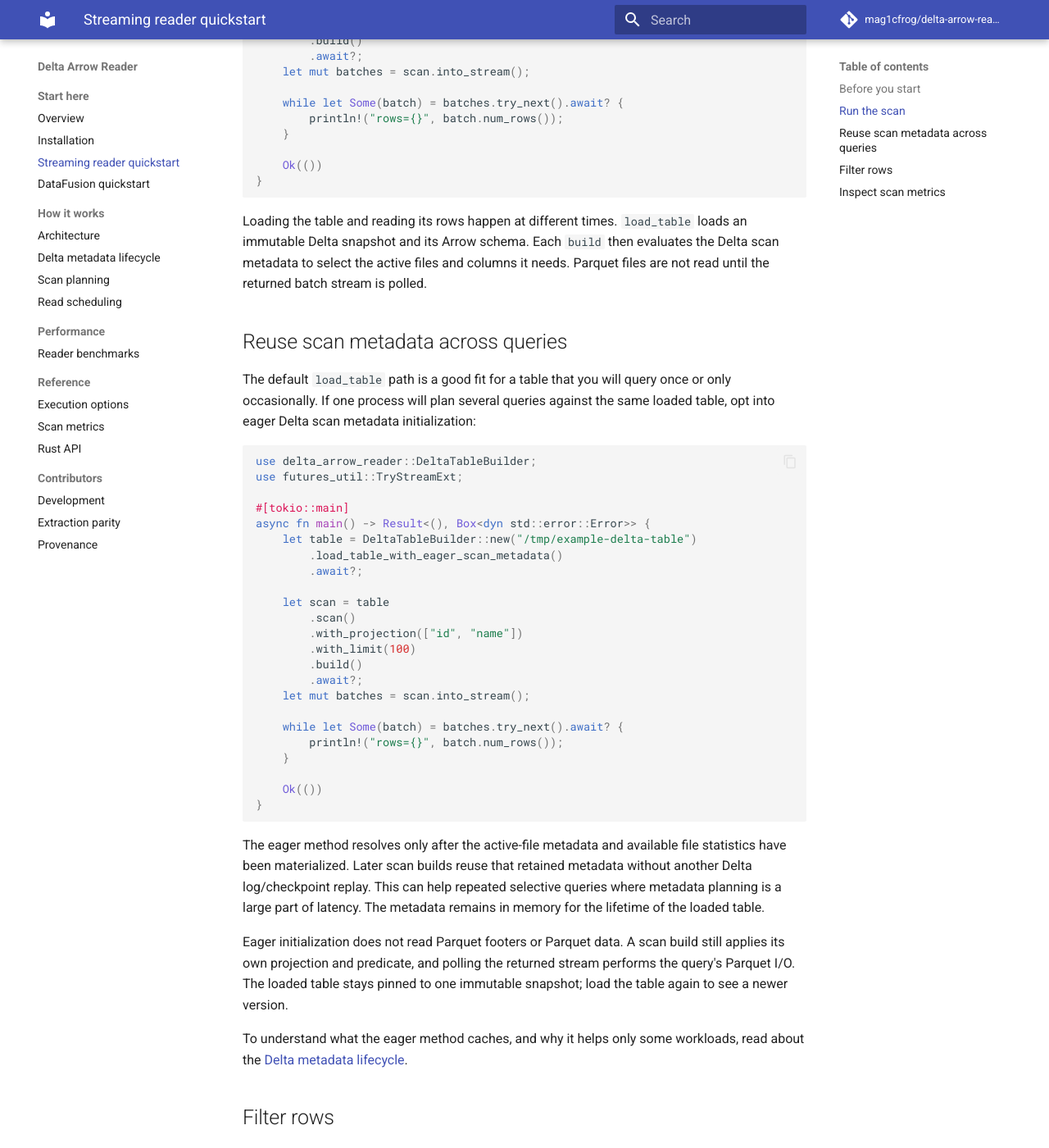
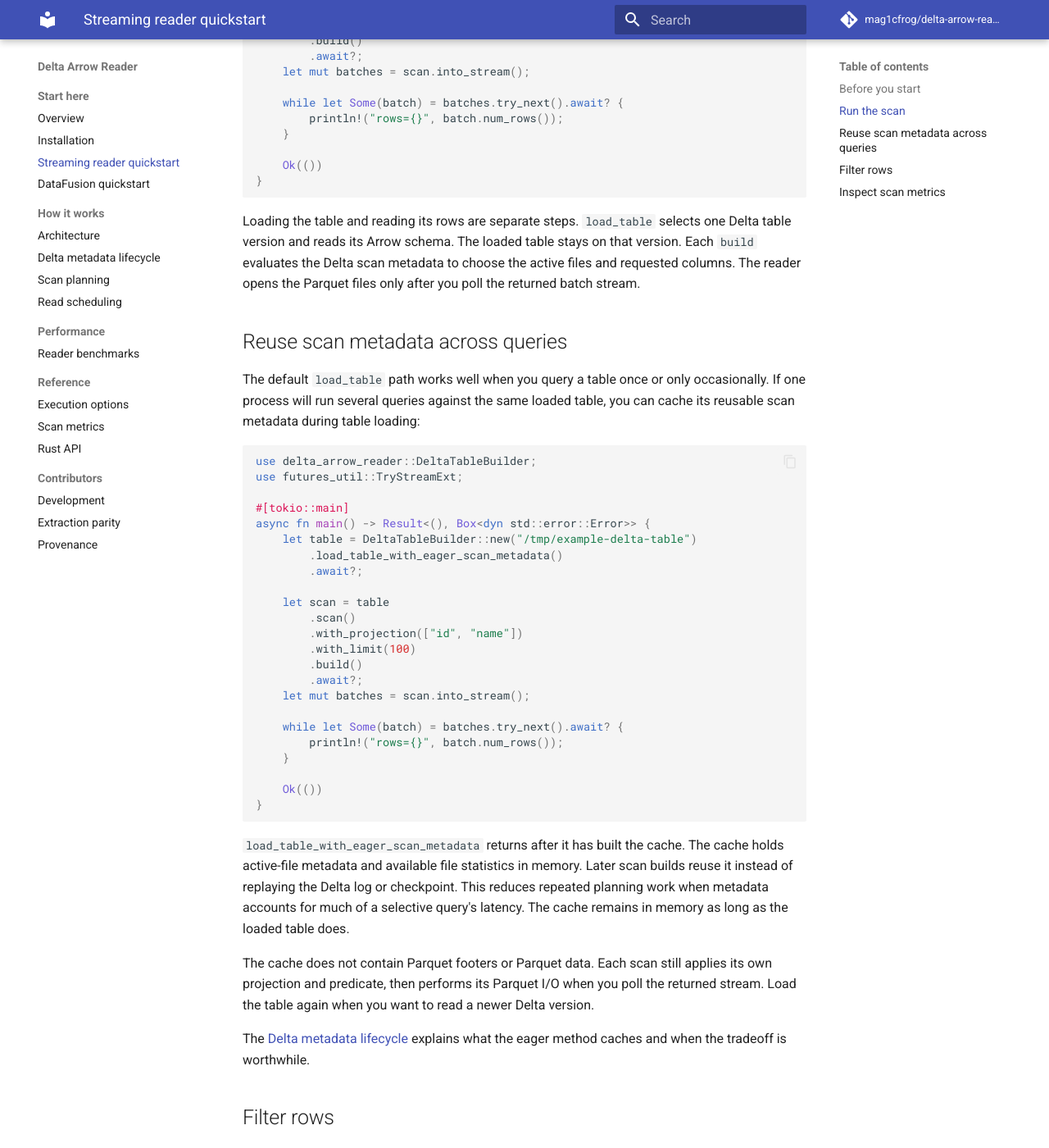
Before and after one commit to mag1cfrog/delta-arrow-reader, an MkDocs documentation site: the page built from docs/content/streaming-reader.md, in a window 1280 px wide and 1400 px high, scrolled down 663 px. Shown: the whole window at 82% size. Built offline with MkDocs 1.6.1 and Material for MkDocs 9.7.7, drawn with Linux system fonts in a browser that asks for light colours; comment, search, counter and statistics services are not loaded; some of the changed text lies outside the part shown.

Commit message:
docs: clarify the streaming reader quickstart

````diff
--- a/docs/content/streaming-reader.md
+++ b/docs/content/streaming-reader.md
@@ -1,4 +1,4 @@
-# Read a Table as a Stream
+# Read a table as a stream
 
 In this quickstart, you will load a Delta table and read up to 100 rows from two
 columns. The rows arrive as Arrow record batches.
@@ -35,16 +35,17 @@ async fn main() -> Result<(), Box<dyn std::error::Error>> {
 }
 ```
 
-Loading the table and reading its rows happen at different times. `load_table`
-loads an immutable Delta snapshot and its Arrow schema. Each `build` then
-evaluates the Delta scan metadata to select the active files and columns it
-needs. Parquet files are not read until the returned batch stream is polled.
+Loading the table and reading its rows are separate steps. `load_table` selects
+one Delta table version and reads its Arrow schema. The loaded table stays on
+that version. Each `build` evaluates the Delta scan metadata to choose the
+active files and requested columns. The reader opens the Parquet files only
+after you poll the returned batch stream.
 
 ## Reuse scan metadata across queries
 
-The default `load_table` path is a good fit for a table that you will query once
-or only occasionally. If one process will plan several queries against the same
-loaded table, opt into eager Delta scan metadata initialization:
+The default `load_table` path works well when you query a table once or only
+occasionally. If one process will run several queries against the same loaded
+table, you can cache its reusable scan metadata during table loading:
 
 ```no_run
 use delta_arrow_reader::DeltaTableBuilder;
@@ -72,23 +73,24 @@ async fn main() -> Result<(), Box<dyn std::error::Error>> {
 }
 ```
 
-The eager method resolves only after the active-file metadata and available
-file statistics have been materialized. Later scan builds reuse that retained
-metadata without another Delta log/checkpoint replay. This can help repeated
-selective queries where metadata planning is a large part of latency. The
-metadata remains in memory for the lifetime of the loaded table.
+`load_table_with_eager_scan_metadata` returns after it has built the cache. The
+cache holds active-file metadata and available file statistics in memory.
+Later scan builds reuse it instead of replaying the Delta log or checkpoint.
+This reduces repeated planning work when metadata accounts for much of a
+selective query's latency. The cache remains in memory as long as the loaded
+table does.
 
-Eager initialization does not read Parquet footers or Parquet data. A scan
-build still applies its own projection and predicate, and polling the returned
-stream performs the query's Parquet I/O. The loaded table stays pinned to one
-immutable snapshot; load the table again to see a newer version.
+The cache does not contain Parquet footers or Parquet data. Each scan still
+applies its own projection and predicate, then performs its Parquet I/O when
+you poll the returned stream. Load the table again when you want to read a
+newer Delta version.
 
-To understand what the eager method caches, and why it helps only some
-workloads, read about the [Delta metadata lifecycle](https://mag1cfrog.github.io/delta-arrow-reader/delta-metadata-lifecycle/).
+The [Delta metadata lifecycle](https://mag1cfrog.github.io/delta-arrow-reader/delta-metadata-lifecycle/)
+explains what the eager method caches and when the tradeoff is worthwhile.
 
 ## Filter rows
 
-Once the basic scan works, you can add a predicate before building it:
+Add a predicate before building the scan to filter its rows:
 
 ```ignore
 use delta_arrow_reader::{DeltaComparison, DeltaPredicate, DeltaScalar};
@@ -104,14 +106,15 @@ let scan = table
     .await?;
 ```
 
-A predicate does two jobs. It helps the reader skip files that cannot contain
-matching rows, and it filters the rows that are read. The final result stays
-correct even when the table statistics cannot skip a file.
+A predicate can help the reader skip files that cannot contain matching rows.
+It also filters the rows read from the remaining files. If the table statistics
+cannot rule out a file, the reader reads and filters it so the result remains
+correct.
 
 ## Inspect scan metrics
 
-If you want to see what the scan did, save its metrics handle before consuming
-the stream:
+Save the metrics handle before consuming the stream to inspect what the scan
+did:
 
 ```ignore
 let mut batches = scan.into_stream();
````
